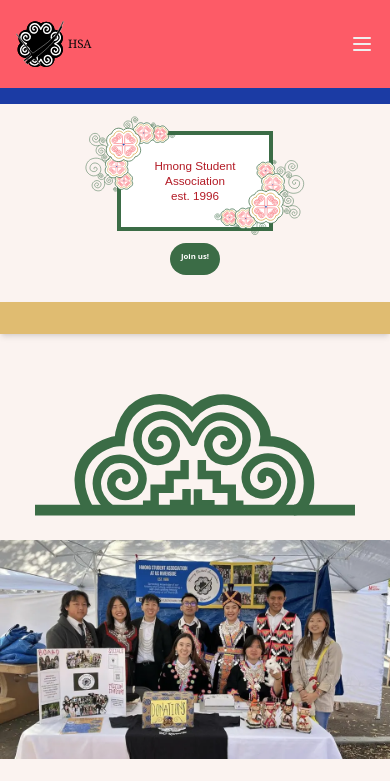
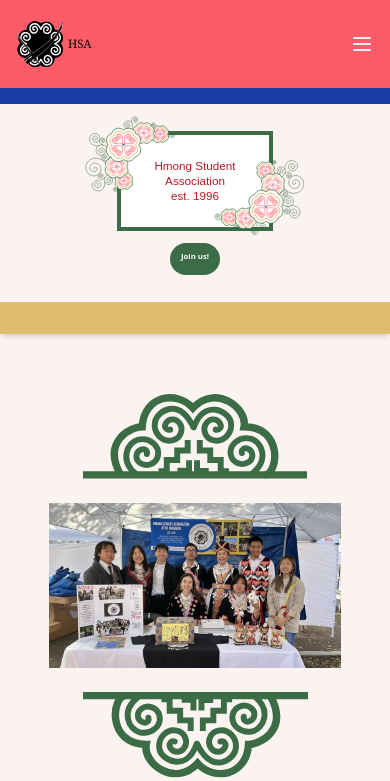
Before and after one commit to acm-ucr/hsa-website, a Next.js app: page / in a window 390 px wide. Shown: the top 781 px of the page. Built offline with nearby package versions, Linux system fonts and the light colour scheme; a web font is replaced by a local one.

Commit message:
Maguilar05/AboutUSImage

```diff
--- a/src/components/home/About.tsx
+++ b/src/components/home/About.tsx
@@ -29,8 +29,9 @@
           whileInView="show"
           viewport={{ once: true, amount: 0.2 }}
         >
-          <div className="mb-6 items-center">
+          <div className="mb-6">
             <Image
+              className="mx-auto w-3/4 md:w-full"
               src="/assets/hsa6.svg"
               width={320}
               height={320}
@@ -40,6 +41,7 @@
 
           <div className="mb-6">
             <Image
+              className="mx-auto w-3/4"
               src="/hsaPeople.webp"
               width={450}
               height={280}
@@ -49,6 +51,7 @@
 
           <div className="rotate-180">
             <Image
+              className="mx-auto w-3/4 md:w-full"
               src="/assets/hsa6.svg"
               width={320}
               height={320}
```
